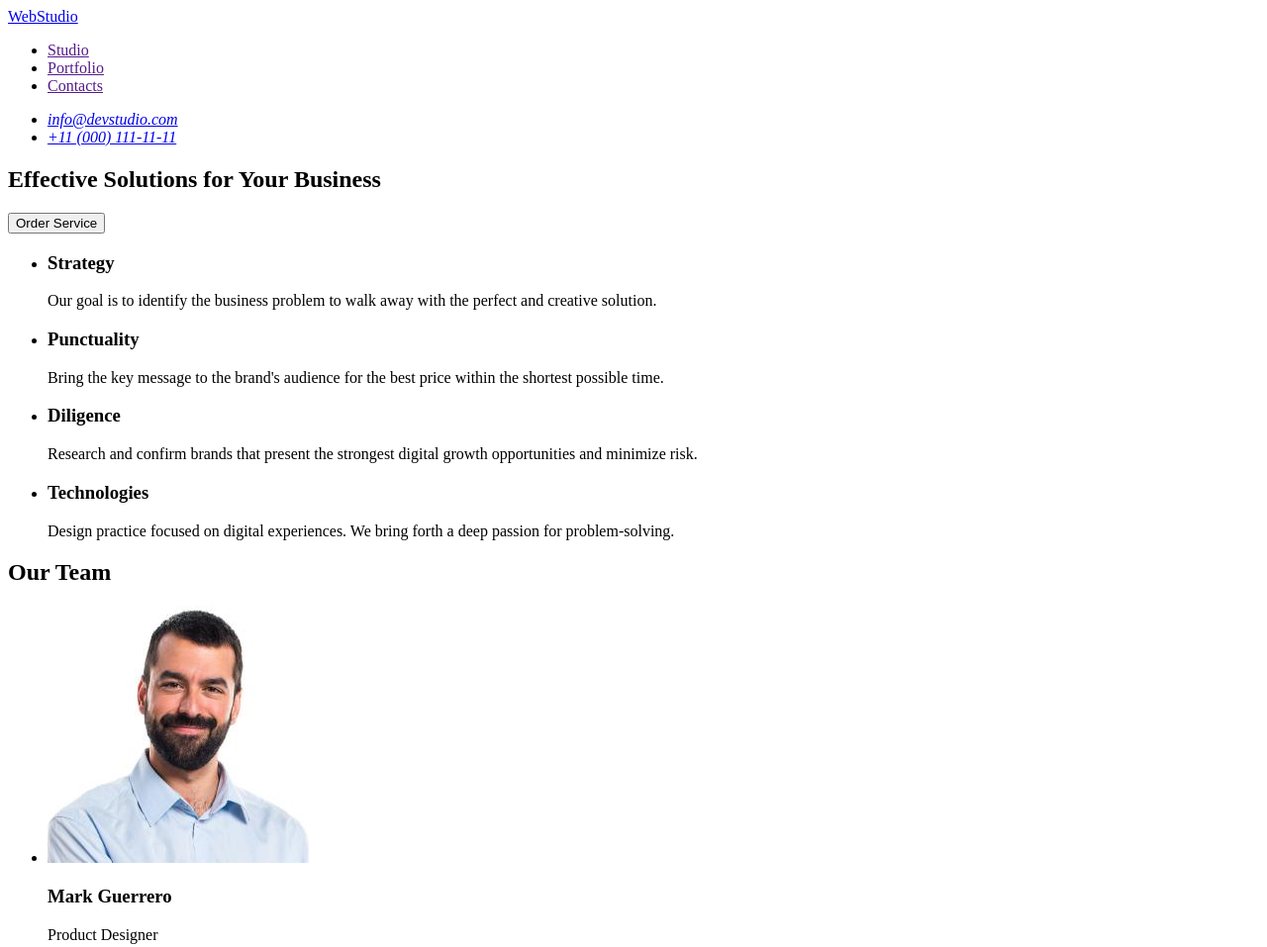
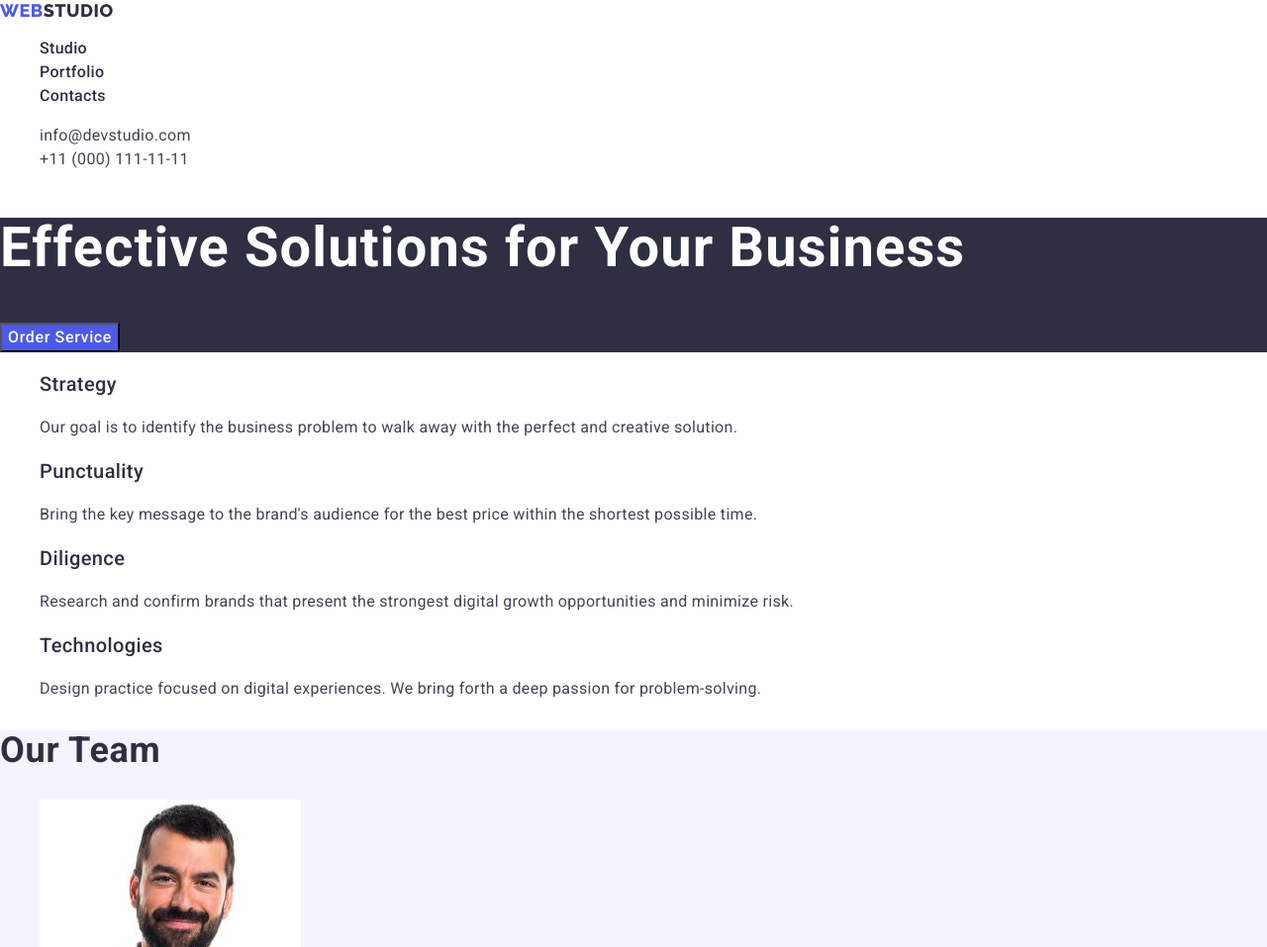
Before and after one commit to RomanFS76/goit-markup-hw-02, a plain HTML site: page index.html in a window 1280 px wide. Shown: the top 957 px of the page at 99% size. Drawn offline with nearby package versions, Linux system fonts and the light colour scheme.

Commit message:
upload home work2

```diff
--- /dev/null
+++ b/css/slyle.css
@@ -0,0 +1,119 @@
+body {
+    font-family:"Roboto", sans-serif;
+    color: #2E2F42;
+    background-color: White;
+}
+
+/* .nav {
+} */
+
+.logo {
+    font-family: "Raleway", sans-serif;
+    font-size: 18px;
+    font-weight: 700;
+    line-height: 1.166666666666667;
+    letter-spacing: 0.54px;
+    text-transform: uppercase;
+    color: currentColor;
+}
+
+.link {
+    text-decoration: none;
+}
+
+.list {
+    list-style: none;
+}
+
+.text {
+    letter-spacing: 0.32px;
+    line-height: 1.5;
+    color: #434455;
+}
+
+.primary-title {
+    font-size: 56px;
+    line-height: 1.071428571428571;
+    letter-spacing: 1.12px;
+    font-weight: 700;
+    color: white;
+}
+
+.secondary-title {
+    font-size: 36px;
+    line-height:1.111111111111111;
+    font-weight: 700;
+    letter-spacing: 0.72px;
+}
+
+.third-title {
+    font-size: 20px;
+    line-height: 1.2; /* 120% */
+    font-weight: 500;
+    letter-spacing: 0.4px;
+}
+
+/* HEADER */
+
+.logo-web {
+    color: #4D5AE5;
+}
+
+.nav-link {
+    line-height: 1.5;
+    letter-spacing: 0.32px;
+    font-weight: 500;
+    color: currentColor;
+}
+
+.nav-link:hover,
+.nav-link:focus {
+    color: #404BBF;
+}
+
+.address {
+    color: #434455;
+    font-style: normal;
+}
+
+.address a:hover,
+.address a:focus {
+    color: #404BBF;
+}
+
+/* SERVICE */
+
+.service {
+    background-color: #2E2F42;
+}
+
+
+.service-button {
+    line-height: 1.5; /* 150% */
+    letter-spacing: 0.64px;
+    font-weight: 500;
+    cursor: pointer;
+    background-color: #4D5AE5;
+    color: white;
+}
+
+.service-button:hover,
+.service-button:focus {
+    background-color: #404BBF;
+}
+
+/* OUR TEAM */
+.ourteam {
+    background-color: #F4F4FD;
+}
+
+/* FOOTER */
+.footer {
+    background-color:#2E2F42 ;
+}
+
+
+.footer .text,
+.footer .logo {
+    color: #F4F4FD;
+}
--- a/index.html
+++ b/index.html
@@ -3,93 +3,133 @@
   <head>
     <meta charset="UTF-8" />
     <meta name="viewport" content="width=device-width, initial-scale=1.0" />
+    <link rel="stylesheet" href="https://cdnjs.cloudflare.com/ajax/libs/modern-normalize/2.0.0/modern-normalize.min.css" integrity="sha512-4xo8blKMVCiXpTaLzQSLSw3KFOVPWhm/TRtuPVc4WG6kUgjH6J03IBuG7JZPkcWMxJ5huwaBpOpnwYElP/m6wg==" crossorigin="anonymous" referrerpolicy="no-referrer" />
+    <link rel="preconnect" href="https://fonts.googleapis.com">
+    <link rel="preconnect" href="https://fonts.gstatic.com" crossorigin>
+    <link href="https://fonts.googleapis.com/css2?family=Raleway:wght@800&family=Roboto:wght@400;500;700;900&display=swap" rel="stylesheet">
+    <link rel="stylesheet" href="./css/slyle.css">
     <title>Home Work1</title>
   </head>
   <body>
     <!-- Header  -->
     <header>
-      <nav>
-        <a href="./index.html">WebStudio</a>
-        <ul>
+      <nav class="nav">
+        <a class="logo link" href="./index.html"><span class="logo-web">Web</span>Studio</a>
+        <ul class="list">
           <li>
-            <a href="">Studio</a>
+            <a class="nav-link link" href="">Studio</a>
           </li>
           <li>
-            <a href="">Portfolio</a>
+            <a class="nav-link link" href="">Portfolio</a>
           </li>
           <li>
-            <a href="">Contacts</a>
+            <a class="nav-link link" href="">Contacts</a>
           </li>
         </ul>
       </nav>
-      <address>
-        <ul>
+      <address class="address">
+        <ul class="list">
           <li>
-            <a href="mailto:info@devstudio.com">info@devstudio.com</a>
+            <a class="mail link text" href="mailto:info@devstudio.com">info@devstudio.com</a>
           </li>
           <li>
-            <a href="tel:+110001111111">+11 (000) 111-11-11</a>
+            <a class="mobile link text" href="tel:+110001111111">+11 (000) 111-11-11</a>
           </li>
         </ul>
       </address>
     </header>
     <!-- Main  -->
     <main>
-      <section>
-        <h1>Effective Solutions for Your Business</h1>
-        <button type="button">Order Service</button>
+      <section class="service">
+        <h1 class="primary-title">Effective Solutions for Your Business</h1>
+        <button class="service-button" type="button">Order Service</button>
       </section>
       <section>
-        <h2 hidden>Advantages</h2>
-        <ul>
+        <h2 class="secondary-title" hidden>Advantages</h2>
+        <ul class="list">
           <li>
-            <h3>Strategy</h3>
-            <p>Our goal is to identify the business problem to walk away with the perfect and creative solution. </p>
+            <h3 class="third-title" >Strategy</h3>
+            <p class="text">Our goal is to identify the business problem to walk away with the perfect and creative solution. </p>
           </li>
           <li>
-            <h3>Punctuality</h3>
-            <p>Bring the key message to the brand's audience for the best price within the shortest possible time.</p>
+            <h3 class="third-title" >Punctuality</h3>
+            <p class="text">Bring the key message to the brand's audience for the best price within the shortest possible time.</p>
           </li>
           <li>
-            <h3>Diligence</h3>
-            <p>Research and confirm brands that present the strongest digital growth opportunities and minimize risk.</p>
+            <h3 class="third-title" >Diligence</h3>
+            <p class="text">Research and confirm brands that present the strongest digital growth opportunities and minimize risk.</p>
           </li>
           <li>
-            <h3>Technologies</h3>
-            <p>Design practice focused on digital experiences. We bring forth a deep passion for problem-solving.</p>
+            <h3 class="third-title" >Technologies</h3>
+            <p class="text">Design practice focused on digital experiences. We bring forth a deep passion for problem-solving.</p>
+          </li>
+        </ul>
+      </section>
+      <section class="ourteam">
+        <h2 class="secondary-title">Our Team</h2>
+        <ul class="list">
+          <li>
+            <img src="./images/team/markguerrero.jpg" alt="foto Mark Guerrero" width="264" height="260">
+            <h3 class="third-title" >Mark Guerrero</h3>
+            <p class="text">Product Designer</p>
+          </li>
+          <li>
+            <img src="./images/team/danielwilson.jpg" alt="foto Tom Ford" width="264" height="260">
+            <h3 class="third-title" >Tom Ford</h3>
+            <p class="text">Frontend Developer</p>
+          </li>
+          <li>
+            <img src="./images/team/camilagarcia.jpg" alt="foto Camila Garcia" width="264" height="260">
+            <h3 class="third-title" >Camila Garcia</h3>
+            <p class="text">Marketing</p>
+          </li>
+          <li>
+            <img src="./images/team/tomford.jpg" alt="foto Daniel Wilson" width="264" height="260">
+            <h3 class="third-title" >Daniel Wilson</h3>
+            <p class="text">UI Designer</p>
           </li>
         </ul>
       </section>
       <section>
-        <h2>Our Team</h2>
-        <ul>
+        <h2 class="secondary-title">Our Portfolio</h2>
+        <ul class="list">
           <li>
-            <img src="./images/markguerrero.jpg" alt="foto Mark Guerrero" width="264" height="260">
-            <h3>Mark Guerrero</h3>
-            <p>Product Designer</p>
+            <img src="./images/portfolio/bankingapp.jpg" alt="foto Mark Guerrero" width="360" height="300">
+            <h3 class="third-title" >Banking App</h3>
+            <p class="text">App</p>
           </li>
           <li>
-            <img src="./images/danielwilson.jpg" alt="foto Tom Ford" width="264" height="260">
-            <h3>Tom Ford</h3>
-            <p>Frontend Developer</p>
+            <img src="./images/portfolio/cashlesspayment.jpg" alt="foto Tom Ford" width="360" height="300">
+            <h3 class="third-title" >Cashless Payment</h3>
+            <p class="text">Marketing</p>
           </li>
           <li>
-            <img src="./images/camilagarcia.jpg" alt="foto Camila Garcia" width="264" height="260">
-            <h3>Camila Garcia</h3>
-            <p>Marketing</p>
+            <img src="./images/portfolio/meditationapp.jpg" alt="foto Camila Garcia" width="360" height="300">
+            <h3 class="third-title" >Meditation App</h3>
+            <p class="text">App</p>
           </li>
           <li>
-            <img src="./images/tomford.jpg" alt="foto Daniel Wilson" width="264" height="260">
-            <h3>Daniel Wilson</h3>
-            <p>UI Designer</p>
+            <img src="./images/portfolio/taxiservice.jpg" alt="foto Daniel Wilson" width="360" height="300">
+            <h3 class="third-title" >Taxi Service</h3>
+            <p class="text">Marketing</p>
+          </li>
+              <li>
+            <img src="./images/portfolio/screenillustrations.jpg" alt="foto Camila Garcia" width="360" height="300">
+            <h3 class="third-title" >Screen Illustrations</h3>
+            <p class="text">Design</p>
+          </li>
+          <li>
+            <img src="./images/portfolio/onlinecourses.jpg" alt="foto Daniel Wilson" width="360" height="300">
+            <h3 class="third-title" >Online Courses</h3>
+            <p class="text">Marketing</p>
           </li>
         </ul>
       </section>
     </main>
     <!-- Footer   -->
-    <footer>
-      <a href="./index.html">WebStudio</a>
-      <p>Increase the flow of customers and sales for your business with digital marketing & growth solutions.</p>
+    <footer class="footer">
+      <a class="logo link" href="./index.html"><span class="logo-web">Web</span>Studio</a>
+      <p class="text">Increase the flow of customers and sales for your business with digital marketing & growth solutions.</p>
     </footer>
   </body>
 </html>
```
Also changed, not shown: images/portfolio/bankingapp.jpg (added), images/portfolio/cashlesspayment.jpg (added), images/portfolio/meditationapp.jpg (added), images/portfolio/onlinecourses.jpg (added), images/portfolio/screenillustrations.jpg (added), images/portfolio/taxiservice.jpg (added), images/team/camilagarcia.jpg (renamed from images/camilagarcia.jpg), images/team/danielwilson.jpg (renamed from images/danielwilson.jpg), images/team/markguerrero.jpg (renamed from images/markguerrero.jpg), images/team/tomford.jpg (renamed from images/tomford.jpg).
